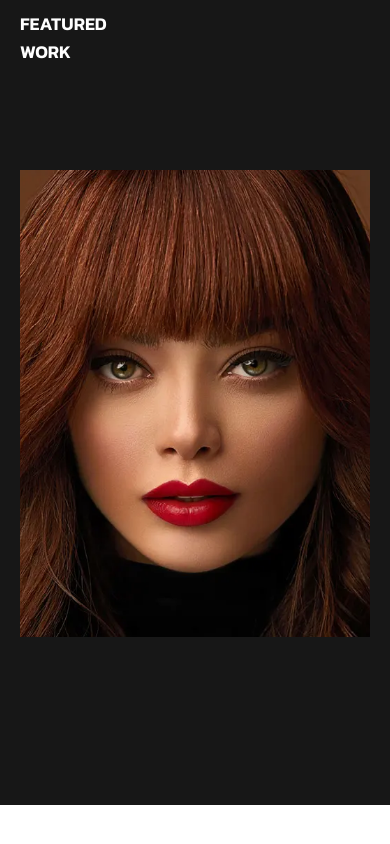
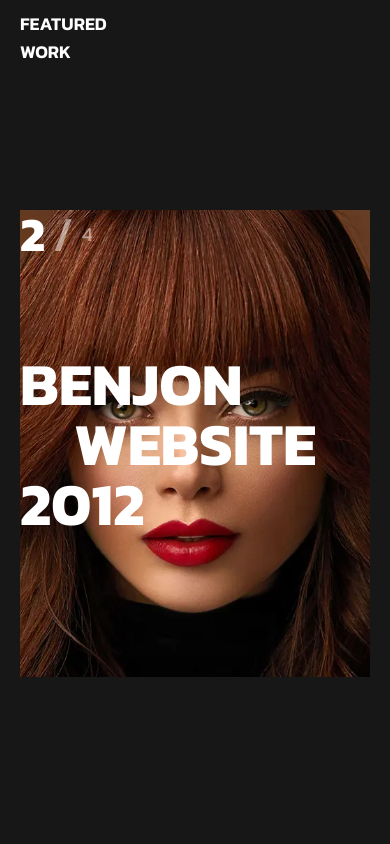
Before and after one commit to mdanamulhasan201/axtra-next-agency-scaleup-, a React (Vite) app: page / in a window 390 px wide. Shown: the part 4953-5797 px from the top of the page. Before the commit the page ends 5758 px from the top, so only its background shows below. Built offline with nearby package versions, Linux system fonts and the light colour scheme.

Commit message:
feature work problem solved

```diff
--- a/src/components/Home/FeaturedWork.jsx
+++ b/src/components/Home/FeaturedWork.jsx
@@ -94,7 +94,7 @@ const FeaturedWork = () => {
         <div className="bg-[#171717] text-white min-h-screen">
             <div className="max-w-screen-xl mx-auto px-5 relative">
                 <div className="py-16">
-                    <h1 className="uppercase font-semibold text-lg">
+                    <h1 className="uppercase font-semibold text-lg md:mb-0 mb-10">
                         Featured<br />Work
                     </h1>
 
@@ -121,10 +121,20 @@ const FeaturedWork = () => {
                                     ref={(el) => (slideRefs.current[index] = el)}
                                     className="absolute inset-0 flex justify-end items-center"
                                 >
-                                    <div className="absolute hidden md:block  left-20 top-16 lg:left-56 lg:top-16 2xl:left-40 2xl:top-24 z-20">
+                                    {/* Slide counter */}
+                                    <div className='absolute  hidden md:block top-1 left-36 lg:top-5 lg:left-[500px]'>
+                                        <div className="flex items-center gap-2">
+                                            <span className="text-5xl font-bold">{currentSlide}</span>
+                                            <span className="text-5xl opacity-50">/</span>
+                                            <span className="text-xl opacity-50">{data.length}</span>
+                                        </div>
+                                    </div>
+
+                                    {/* Titles for larger screens */}
+                                    <div className="absolute hidden md:block left-20 top-16 lg:left-56 lg:top-16 2xl:left-40 2xl:top-24 z-20">
                                         <div
                                             ref={(el) => (titleRefs.current[index * 3] = el)}
-                                            className="uppercase text-9xl lg:text-[140px]  2xl:text-[160px] leading-none whitespace-pre-line"
+                                            className="uppercase text-9xl lg:text-[140px] 2xl:text-[160px] leading-none whitespace-pre-line"
                                         >
                                             {slide.title1}
                                         </div>
@@ -145,6 +155,8 @@ const FeaturedWork = () => {
                                             {slide.title3}
                                         </div>
                                     </div>
+
+                                    {/* Mobile-specific title overlay */}
                                     <div className="w-full md:w-8/12 lg:w-5/12">
                                         <div className="relative aspect-[3/4]">
                                             <img
@@ -152,10 +164,31 @@ const FeaturedWork = () => {
                                                 alt={`Featured work ${slide.id}`}
                                                 className="object-cover w-full h-full"
                                             />
+                                            <div className="absolute inset-0 bg-black/0 flex flex-col justify-center  text-white text-center md:hidden">
+                                                <div>
+                                                    <div className='absolute   top-0'>
+                                                        <div className="flex items-center gap-2">
+                                                            <span className="text-5xl font-bold">{currentSlide}</span>
+                                                            <span className="text-5xl opacity-50">/</span>
+                                                            <span className="text-xl opacity-50">{data.length}</span>
+                                                        </div>
+                                                    </div>
+                                                    <div className='text-start'>
+                                                        <h1 className="text-6xl font-bold uppercase">{slide.title1}</h1>
+                                                    </div>
+                                                    <div className='text-center'>
+                                                        <h1 className="text-6xl font-bold uppercase">{slide.title2}</h1>
+                                                    </div>
+                                                    <div className='text-start'>
+                                                        <h1 className="text-6xl font-bold uppercase">{slide.title3}</h1>
+                                                    </div>
+                                                </div>
+                                            </div>
                                         </div>
                                     </div>
                                 </div>
                             ))}
+
                         </div>
                     </div>
                 </div>
```
